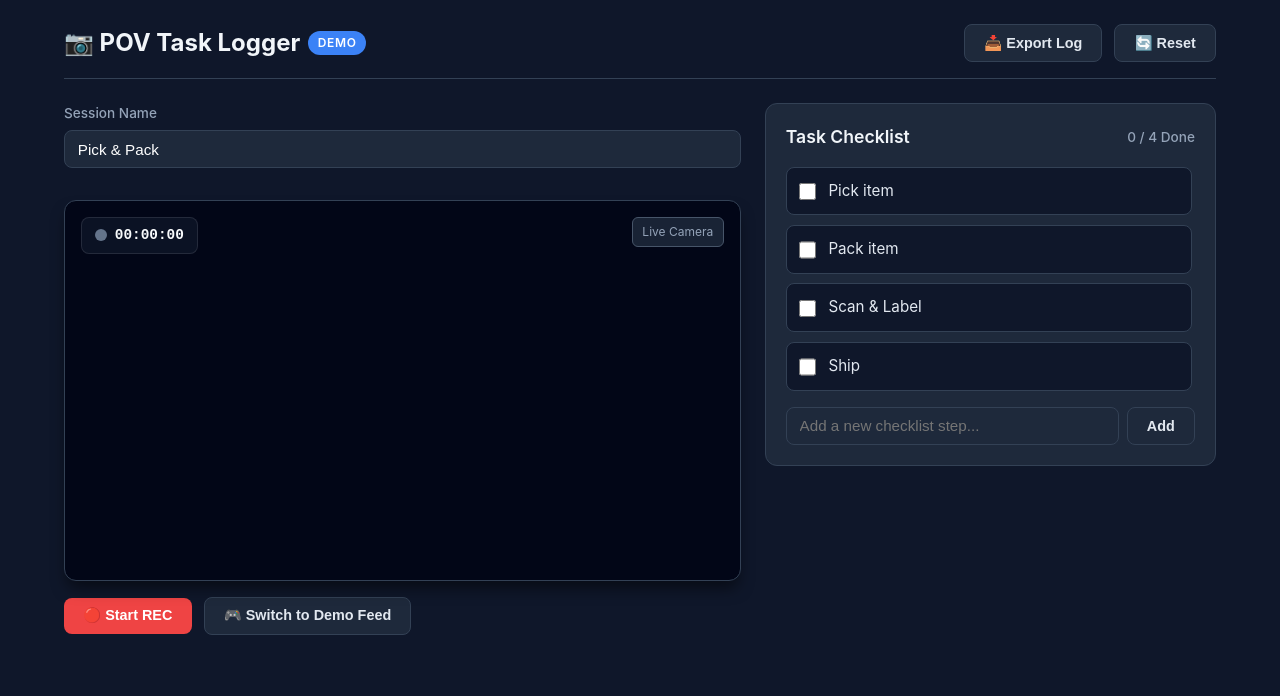
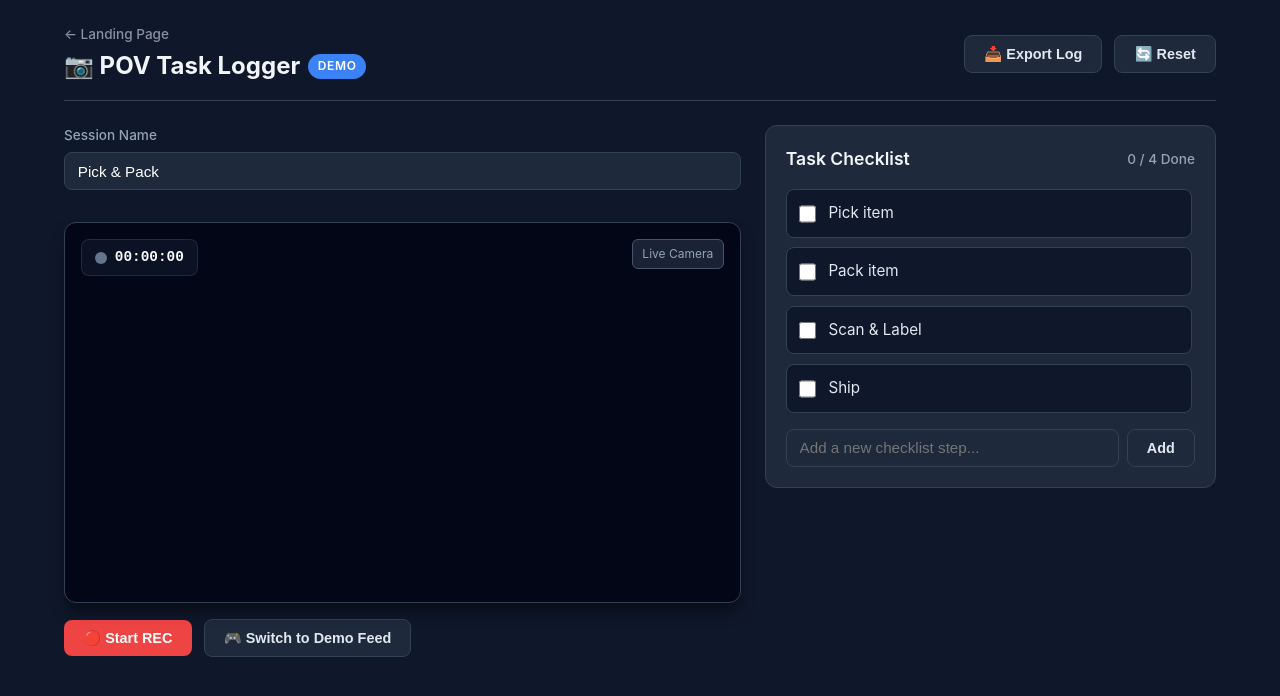
Before and after one commit to Anoi-xyz/pov-task-logger, a Next.js app: page /app in a window 1280 px wide. Shown: the top 696 px of the page. Built offline with nearby package versions, Linux system fonts and the light colour scheme; no server answers.

Commit message:
Add home back link to landing page in app header

```diff
--- a/app/app/page.js
+++ b/app/app/page.js
@@ -1,6 +1,7 @@
 'use client';
 
 import { useState, useEffect, useRef } from 'react';
+import Link from 'next/link';
 
 const PRESETS = [
   { name: 'Pick & Pack', steps: ['Pick item', 'Pack item', 'Scan & Label', 'Ship'] },
@@ -265,10 +266,15 @@ export default function Home() {
   return (
     <div className="container">
       <header>
-        <h1>
-          📷 POV Task Logger
-          <span className="badge">Demo</span>
-        </h1>
+        <div className="header-left">
+          <Link href="/" className="back-link">
+            ← Landing Page
+          </Link>
+          <h1>
+            📷 POV Task Logger
+            <span className="badge">Demo</span>
+          </h1>
+        </div>
         <div className="controls">
           <button onClick={exportLog} className="btn btn-secondary">
             📥 Export Log
--- a/app/globals.css
+++ b/app/globals.css
@@ -25,6 +25,28 @@ header {
   padding-bottom: 1rem;
   border-bottom: 1px solid #334155;
   margin-bottom: 1.5rem;
+}
+
+.header-left {
+  display: flex;
+  flex-direction: column;
+  gap: 0.25rem;
+}
+
+.back-link {
+  font-size: 0.85rem;
+  color: #8a90a3;
+  text-decoration: none;
+  display: inline-flex;
+  align-items: center;
+  gap: 0.3rem;
+  font-weight: 500;
+  transition: color 0.15s ease;
+  width: fit-content;
+}
+
+.back-link:hover {
+  color: #f1f5f9;
 }
 
 h1 {
```
